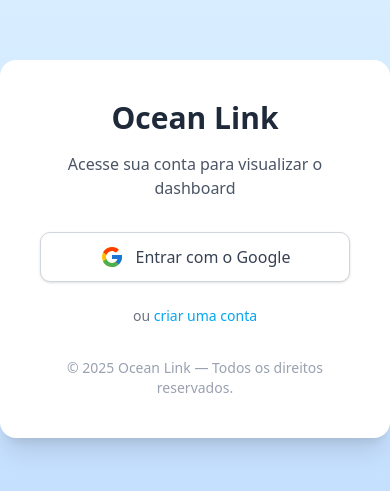
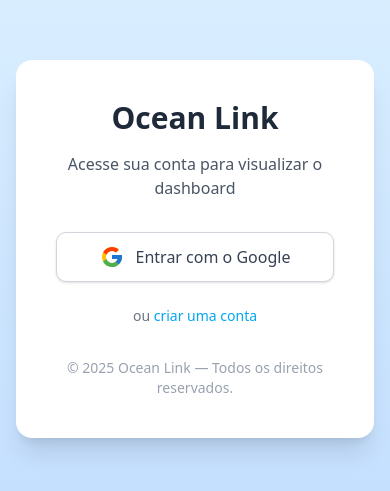
Before and after one commit to G4brielMoura/OceanLink, a Next.js app: page /login in a window 390 px wide. Shown: the part 173-664 px from the top of the page. Built offline with nearby package versions, Linux system fonts and the light colour scheme; no server answers.

Commit message:
gap_login

```diff
--- a/src/app/login/page.tsx
+++ b/src/app/login/page.tsx
@@ -65,7 +65,7 @@ export default function LoginPage() {
   }
 
   return (
-    <div className="flex items-center justify-center min-h-screen bg-gradient-to-b from-sky-100 to-blue-200">
+    <div className="flex items-center justify-center min-h-screen bg-gradient-to-b from-sky-100 to-blue-200 px-4 sm:px-6 md:px-0">
       <motion.div
         initial={{ opacity: 0, y: 40 }}
         animate={{ opacity: 1, y: 0 }}
```
